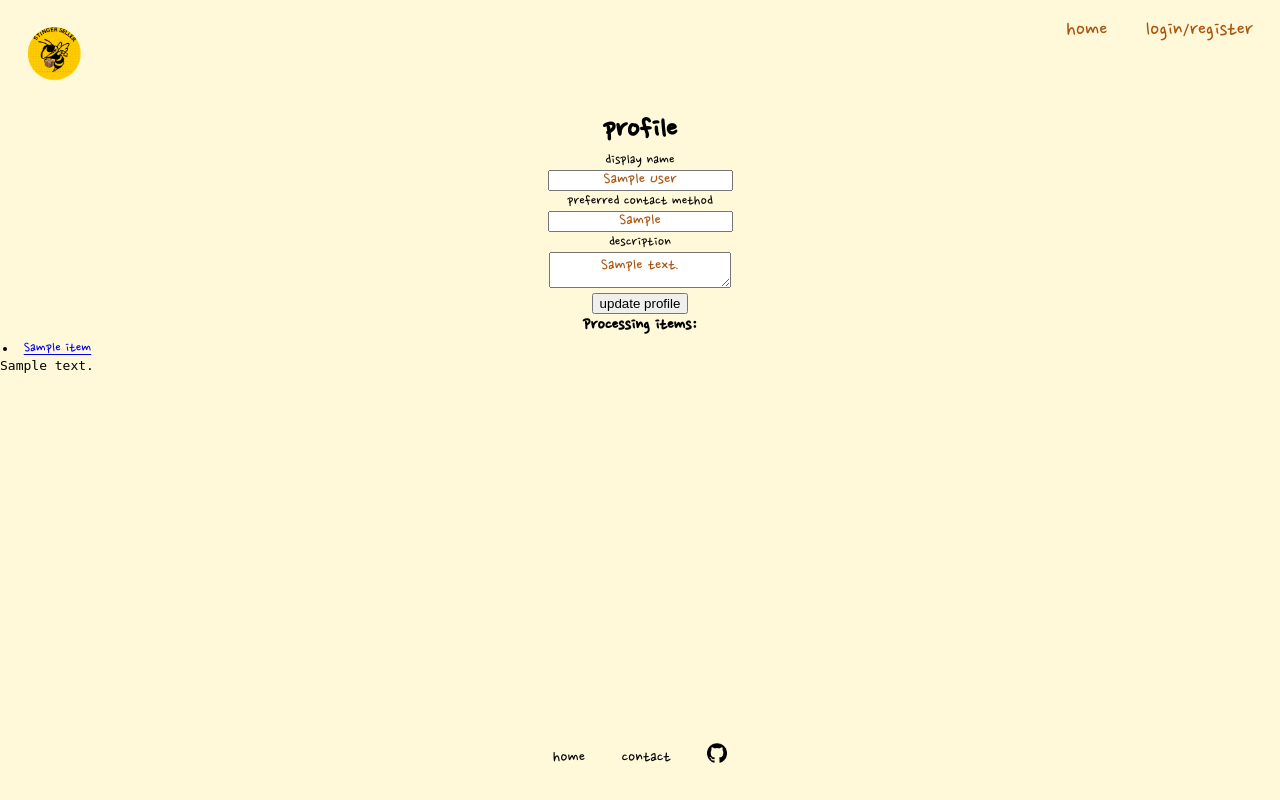
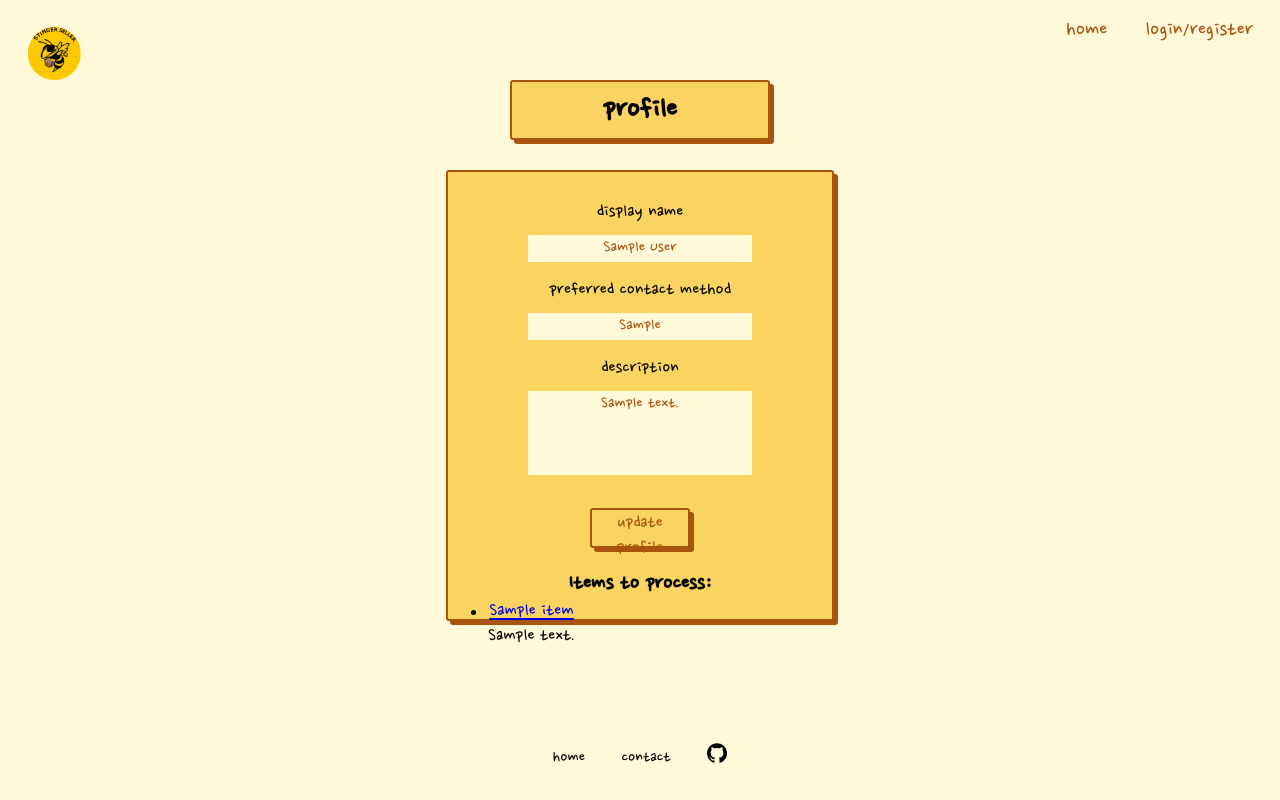
Before and after one commit to mika-okamoto/Stinger-Seller, a Flask app: template app/templates/profile.html in a window 1280 px wide. Run offline with Flask 3, Linux system fonts and the light colour scheme; the template is opened without the code that fills it: most values are stand-ins (such as "Sample title", 1, 10 or a date in 2020); parts of the project's set-up code (start-up, migrations or seed data) failed here and were passed over.

Commit message:
Make some more styling

```diff
--- a/app/templates/checkout.html
+++ b/app/templates/checkout.html
@@ -24,7 +24,7 @@
     <div class="form-group">
         <button type="submit" class="btn btn-primary">check out</button>
     </div>
+    </form>
     {% include 'footer.html' %}
-</form>
 </body>
 </html>
--- a/app/templates/login.html
+++ b/app/templates/login.html
@@ -53,8 +53,7 @@
     <div class="form-group">
         <button type="submit" class="btn btn-primary">{{ "sign up" if signup else "log in" }}</button>
     </div>
-
-</form>
-{% include 'footer.html' %}
+    </form>
+    {% include 'footer.html' %}
 </body>
 </html>
--- a/app/templates/nav.html
+++ b/app/templates/nav.html
@@ -1,7 +1,7 @@
 <nav>
     <link rel="stylesheet" href="{{ url_for('static', filename= 'css/style.css') }}">
     <ul>
-        <li><img class="logo-top" id = "logo" src="{{ url_for('static', filename= 'images/logo.png') }}" alt="Logo"/></li>
+        <a href="{{url_for("index")}}"><li><img class="logo-top" id = "logo" src="{{ url_for('static', filename= 'images/logo.png') }}" alt="Logo"/></li></a>
         <div class="top-bar">
             <li><a href="/">home</a></li>
             {% if "token" in request.cookies and request.cookies["token"] in g.users %}
--- a/app/templates/profile.html
+++ b/app/templates/profile.html
@@ -3,6 +3,7 @@
 <head>
     <meta charset="UTF-8">
     <link rel="stylesheet" href="{{ url_for('static', filename= 'css/style.css') }}">
+    <link rel="stylesheet" href="{{ url_for('static', filename= 'css/forms.css') }}">
     <link rel="preconnect" href="https://fonts.googleapis.com">
     <link rel="preconnect" href="https://fonts.gstatic.com" crossorigin>
     <link href="https://fonts.googleapis.com/css2?family=Nanum+Pen+Script&display=swap" rel="stylesheet">
@@ -38,14 +39,14 @@
     </div>
 
     {% if processing_items %}
-    <h3>Processing items:</h3>
-    <lu>
+    <h3>Items to process:</h3>
+    <ul>
     {% for item in processing_items %}
-    <li><a href="{{url_for("item_page", id=item["id"])}}">{{ item["name"] }}</a><br><pre>{{item["note"]}}</pre></li>
+    <li><a href="{{url_for("item_page", id=item["id"])}}">{{ item["name"] }}</a><br><p>{{item["note"]}}</p></li>
     {% endfor %}
-    </lu>
+    </ul>
     {% endif %}
+    </form>
     {% include 'footer.html' %}
-</form>
 </body>
 </html>
```
